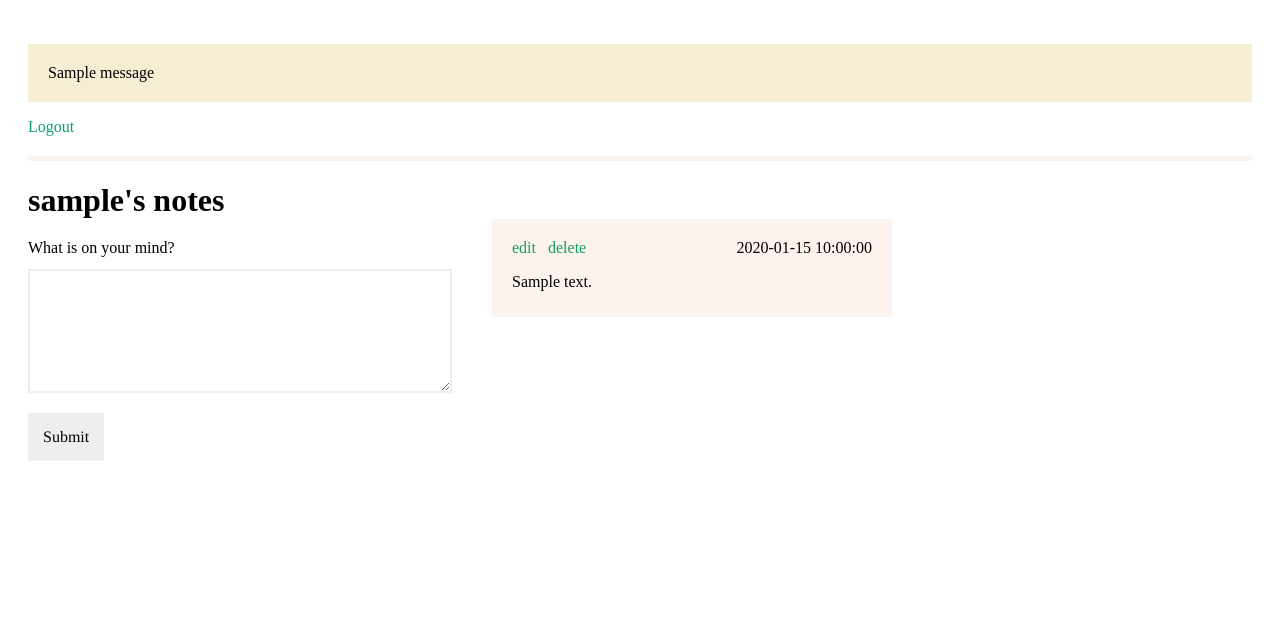
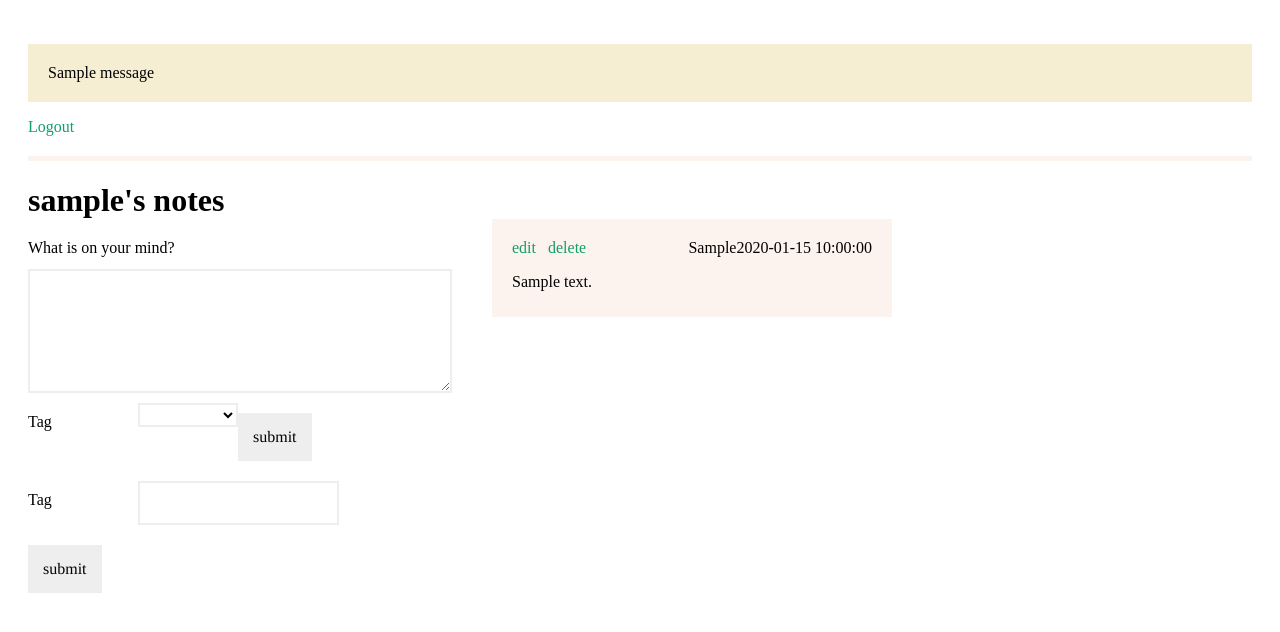
Before and after one commit to dpvitt/notes, a Flask app: page /notes in a window 1280 px wide. Shown: the top 632 px of the page. Run offline with Flask 2, Linux system fonts and the light colour scheme; a user stored in the database is signed in; tables that the repository leaves empty hold one stand-in row (values such as "Sample post"); one stand-in notice (Sample message) is shown.

Commit message:
add tagging

```diff
--- a/app/notes/forms.py
+++ b/app/notes/forms.py
@@ -1,10 +1,19 @@
 from flask_wtf import Form
-from wtforms import SubmitField, TextAreaField
-from wtforms.validators import Required
+from wtforms import SubmitField, TextAreaField, SelectField, StringField
+from wtforms.validators import Required, Length, Regexp
 
 class NoteForm(Form):
     body = TextAreaField('What is on your mind?', validators=[Required()])
-    submit = SubmitField('Submit')
+    tag = SelectField('Tag')
+    submitNote = SubmitField('submit')
+
+class EditForm(Form):
+    body = TextAreaField('What is on your mind?', validators=[Required()])
+    submitNote = SubmitField('submit')
 
 class DeleteNote(Form):
     submit = SubmitField('Delete')
+
+class TagForm(Form):
+    tag = StringField('Tag')
+    submitTag = SubmitField('submit')
--- a/app/notes/views.py
+++ b/app/notes/views.py
@@ -1,35 +1,53 @@
-from flask import render_template, url_for, flash, redirect, abort
+from flask import render_template, url_for, flash, redirect, abort, request
 from flask_login import login_required, current_user
 from . import notes_route
 from .. import db
-from .forms import NoteForm, DeleteNote
-from ..models import Note
+from .forms import NoteForm, DeleteNote, TagForm, EditForm
+from ..models import Note, Tag
 
-@notes_route.route('/notes', methods=['GET', 'POST'])
+def user_logged_in(current_user, note):
+    if current_user.id != note.user_id:
+        return abort(403)
+
+@notes_route.route('/notes')
 @login_required
 def notes():
     noteForm = NoteForm()
-    if noteForm.validate_on_submit():
-        note = Note(body=noteForm.body.data, author=current_user._get_current_object())
+    tagForm = TagForm()
+    noteForm.tag.choices = [(t.id, t.tag) for t in Tag.query.filter(Tag.user_id == current_user.id)]
+    notes = Note.query.order_by(Note.timestamp.desc()).filter(Note.user_id == current_user.id)
+    return render_template('notes/notes.html', noteForm=noteForm, tagForm=tagForm, notes=notes)
+
+@notes_route.route('/add-note/', methods=['POST'])
+def add_note():
+    body = request.form['body']
+    if body:
+        tag = Tag.query.filter(Tag.id == request.form['tag']).first()
+        note = Note(body=body, user=current_user._get_current_object(), tag=tag)
         db.session.add(note)
-    notes = Note.query.order_by(Note.timestamp.desc()).filter(Note.author_id == current_user.id)
-    return render_template('notes/notes.html', noteForm=noteForm, notes=notes)
+    return redirect(url_for('notes_route.notes'))
+
+@notes_route.route('/add-tag/', methods=['POST'])
+def add_tag():
+    data = request.form['tag']
+    if data:
+        tag = Tag(tag=data, user=current_user._get_current_object())
+        db.session.add(tag)
+    return redirect(url_for('notes_route.notes'))
 
 @notes_route.route('/note/<int:id>')
 @login_required
 def note(id):
     note = Note.query.get_or_404(id)
-    if current_user.id != note.author_id:
-        abort(403)
+    user_logged_in(current_user, note)
     return render_template('notes/note.html', note=note)
 
 @notes_route.route('/edit-note/<int:id>', methods=['GET', 'POST'])
 @login_required
 def edit_note(id):
     note = Note.query.get_or_404(id)
-    if current_user.id != note.author_id:
-        abort(403)
-    noteForm = NoteForm()
+    user_logged_in(current_user, note)
+    noteForm = EditForm()
     if noteForm.validate_on_submit():
         note.body = noteForm.body.data
         db.session.add(note)
@@ -41,9 +59,7 @@
 @notes_route.route('/delete-note/<int:id>', methods=['GET', 'POST'])
 @login_required
 def delete_note(id):
-    note = Note.query.get_or_404(id)
-    if current_user.id != note.author_id:
-        abort(403)
+    user_logged_in(current_user, Note.query.get_or_404(id))
     deleteNote = DeleteNote()
     if deleteNote.validate_on_submit():
         Note.query.filter(Note.id == id).delete()
--- a/app/templates/notes/edit-note.html
+++ b/app/templates/notes/edit-note.html
@@ -16,7 +16,7 @@
     </p>
   </div>
 
-{{ noteForm.submit() }}
+{{ noteForm.submitNote() }}
 
 </form>
 
--- a/app/templates/notes/notes.html
+++ b/app/templates/notes/notes.html
@@ -8,7 +8,7 @@
 <h1>{{current_user.username}}'s notes</h1>
 
 <div class="col">
-  <form method="POST">
+  <form method="POST" name="note" action="{{ url_for('notes_route.add_note') }}">
     {{ noteForm.hidden_tag() }}
 
     <div class="field">
@@ -19,7 +19,24 @@
       {{ noteForm.body(class='input') }}
     </div>
 
-    {{ noteForm.submit() }}
+    {{ noteForm.tag.label }}
+    {{ noteForm.tag(class='input') }}
+
+    {{ noteForm.submitNote() }}
+  </form>
+
+  <form method="POST" name="tag" action="{{ url_for('notes_route.add_tag') }}">
+    {{ tagForm.hidden_tag() }}
+
+    <div class="field">
+      {% for message in tagForm.tag.errors %}
+      <p class="error">{{ message }}</p>
+      {% endfor %}
+      {{ tagForm.tag.label }}
+      {{ tagForm.tag(class='input') }}
+    </div>
+
+    {{ tagForm.submitTag() }}
   </form>
 </div>
 
@@ -32,6 +49,7 @@
         <a class="option" href="{{ url_for('notes_route.delete_note', id=note.id) }}">delete</a>
       </ul>
       <p class="date">{{ note.timestamp }}</p>
+      <p class="date">{{ note.tag.tag }}</p>
 
       <a href="{{ url_for('notes_route.note', id=note.id) }}" class="note-body">
         <p>{{ note.body }}</p>
```
Also changed, not shown: app/models.py (+16 -2 lines), tests/test_mocks.py (+2 -1 lines), tests/test_notes.py (+8 -13 lines).
